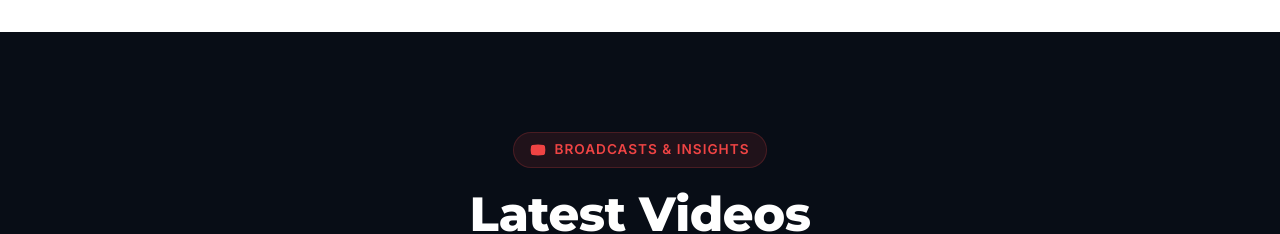
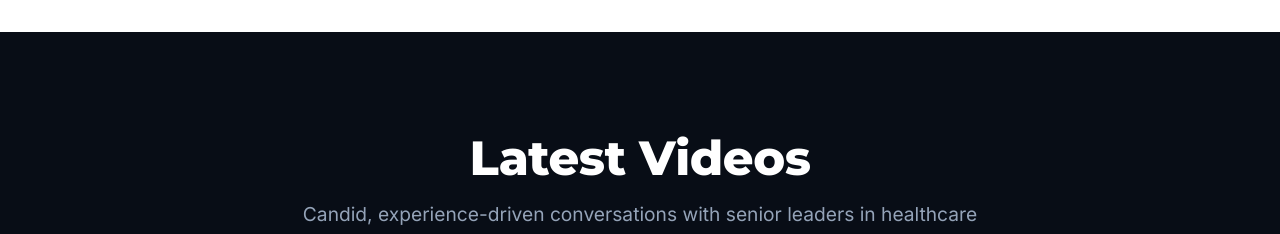
Before and after one commit to justkoby/matt-nam, a React (Vite) app: page / in a window 1280 px wide. Shown: the part 5020-5254 px from the top of the page. Built offline with nearby package versions, Linux system fonts and the light colour scheme.

Commit message:
remove Broadcasts & Insights badge from Latest Videos

```diff
--- a/src/components/LatestVideos/LatestVideos.jsx
+++ b/src/components/LatestVideos/LatestVideos.jsx
@@ -1,6 +1,6 @@
 import React, { useState } from 'react';
 import { motion, AnimatePresence } from 'framer-motion';
-import { Youtube, Calendar, Eye, Play } from 'lucide-react';
+import { Calendar, Eye, Play } from 'lucide-react';
 import './LatestVideos.css';
 
 const LatestVideos = () => {
@@ -64,10 +64,6 @@ const LatestVideos = () => {
           transition={{ duration: 0.6 }}
           viewport={{ once: true }}
         >
-          <div className="youtube-badge">
-            <Youtube className="youtube-icon" />
-            <span>Broadcasts & Insights</span>
-          </div>
           <h2 className="videos-title text-white">Latest Videos</h2>
           <p className="videos-subtitle">Candid, experience-driven conversations with senior leaders in healthcare and technology.</p>
         </motion.div>
```
